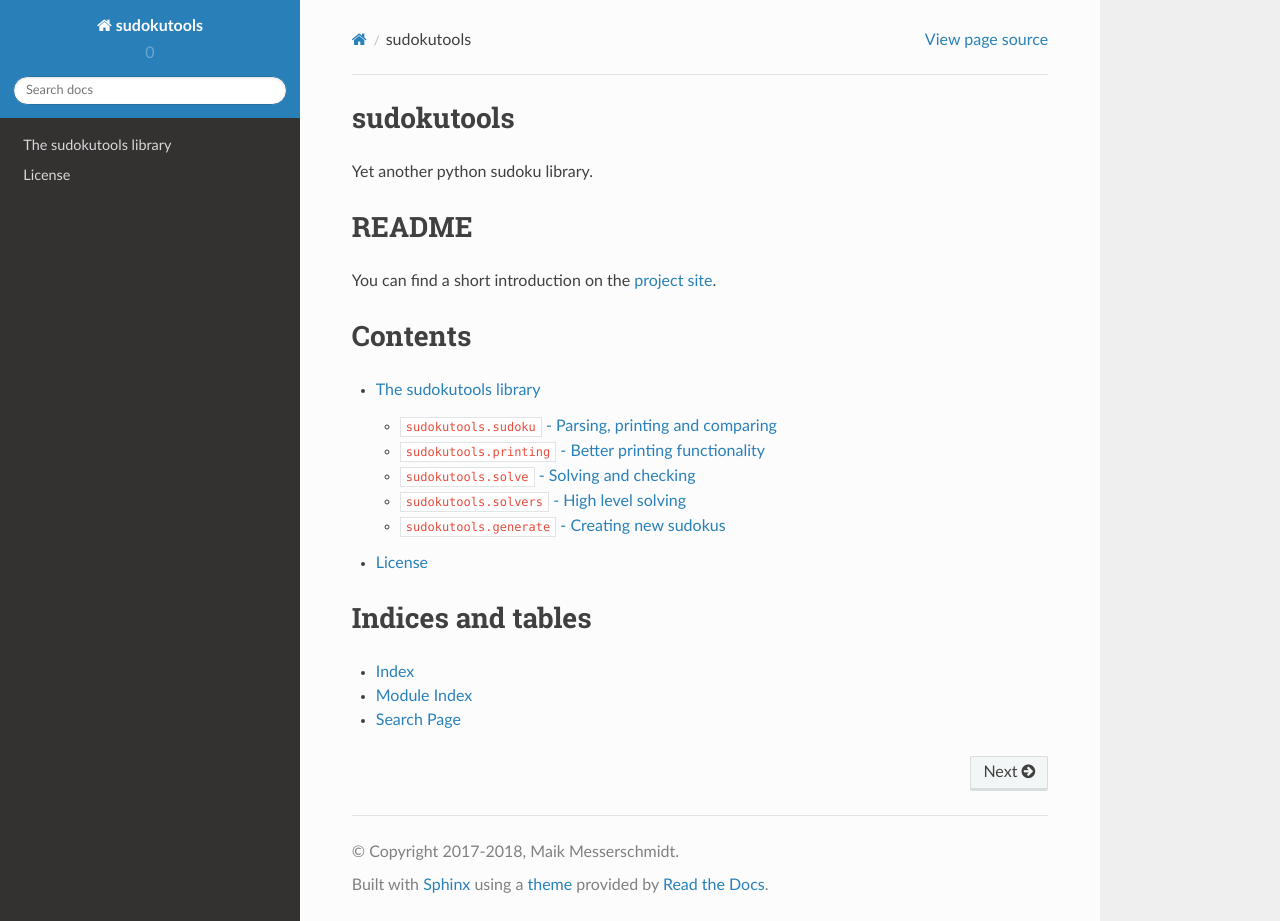
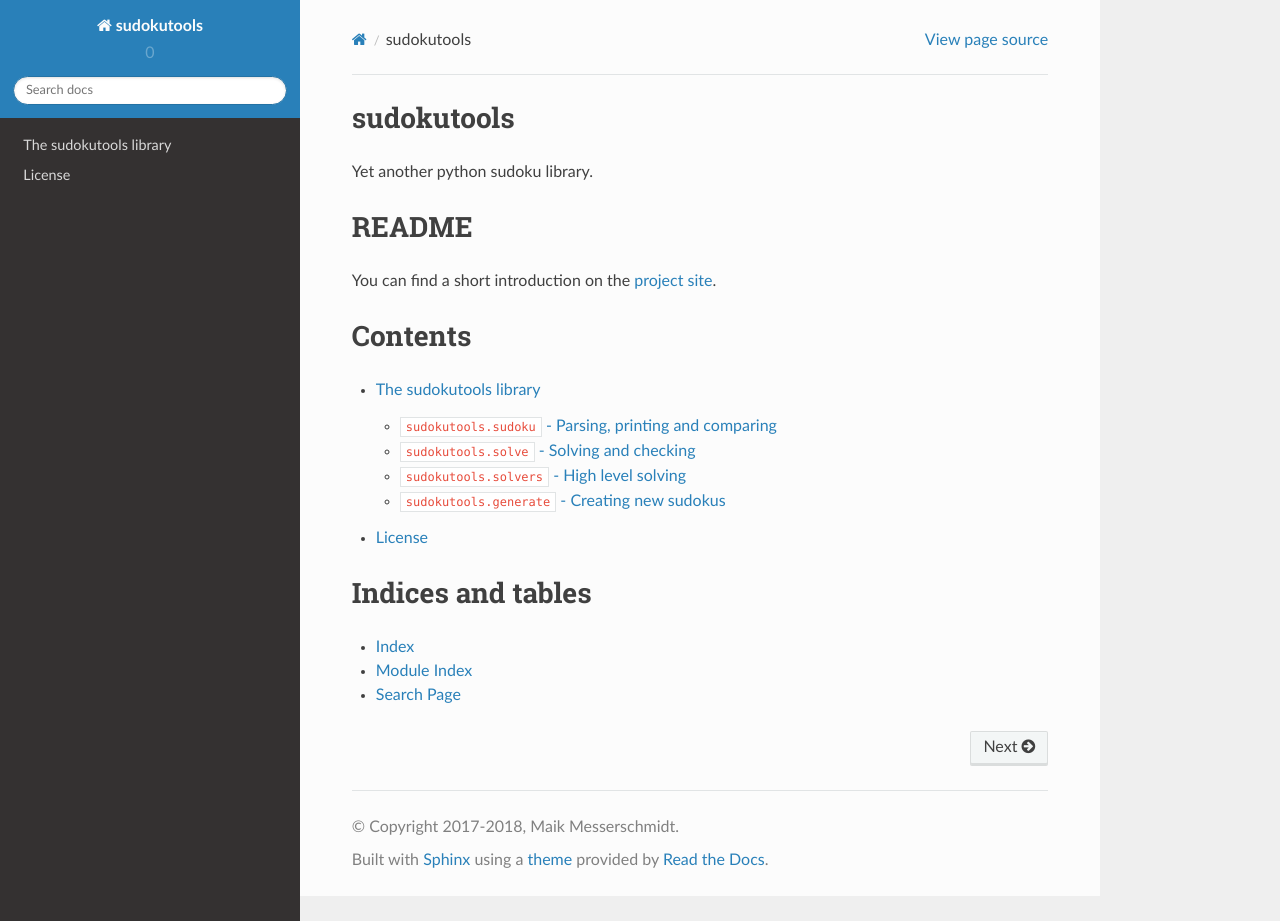
Before and after one commit to messersm/sudokutools, a Sphinx documentation site: the page built from docs/source/index.rst, in a window 1280 px wide and 921 px high. Built offline with Sphinx 7.4.7 and the Read the Docs theme 2.0.0, drawn with Linux system fonts in a browser that asks for light colours.

Commit message:
Updated docs. Bump to 0.3.0.

```diff
--- a/docs/source/library.rst
+++ b/docs/source/library.rst
@@ -7,14 +7,6 @@ The sudokutools library
 --------------------------------------------------------
 
 .. automodule:: sudokutools.sudoku
-    :members:
-    :undoc-members:
-    :show-inheritance:
-
-``sudokutools.printing`` - Better printing functionality
---------------------------------------------------------
-
-.. automodule:: sudokutools.printing
     :members:
     :undoc-members:
     :show-inheritance:
--- a/sudokutools/__init__.py
+++ b/sudokutools/__init__.py
@@ -12,4 +12,4 @@ Package modules:
 __author__ = "Maik Messerschmidt"
 __email__ = "maik.messerschmidt@gmx.net"
 __license__ = "MIT"
-__version__ = "0.3.0-dev"
+__version__ = "0.3.0"
```
Also changed, not shown: README.md (+2 -1 lines).
